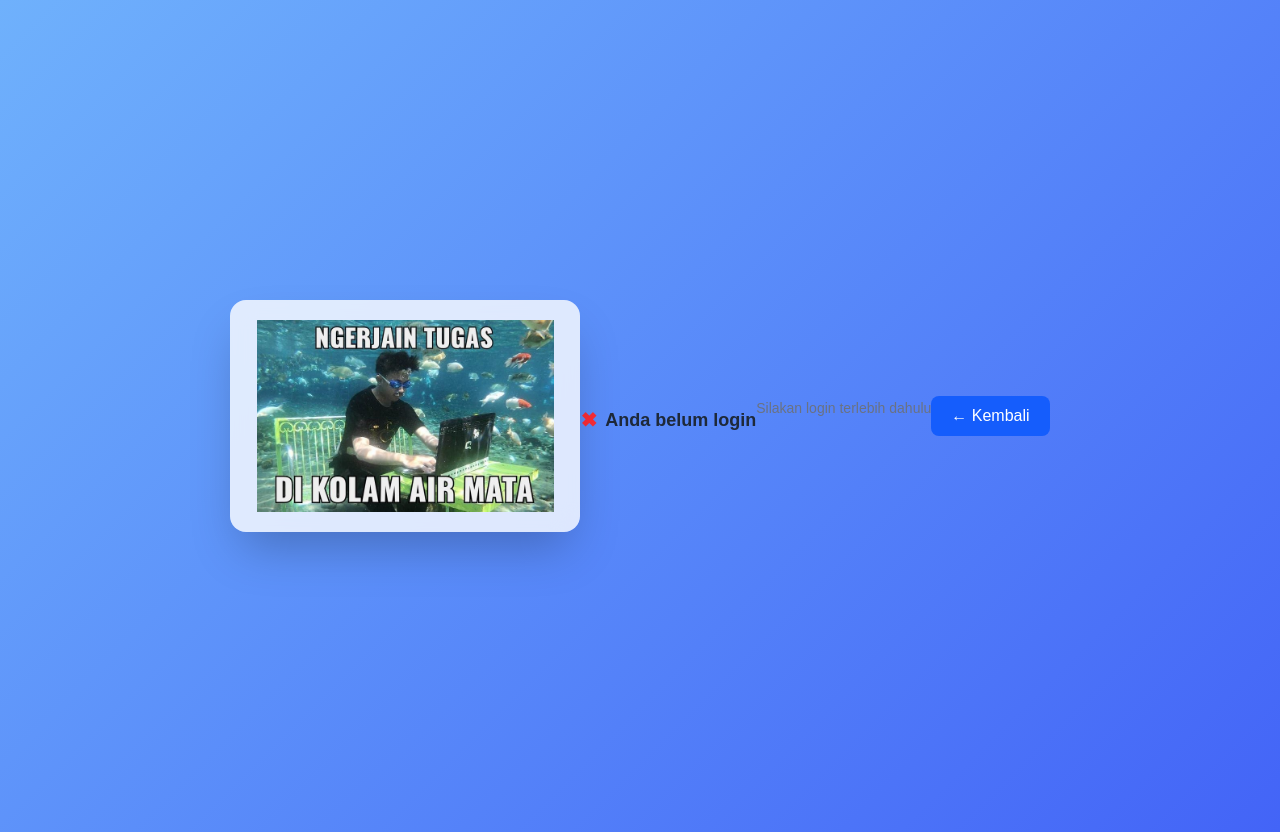
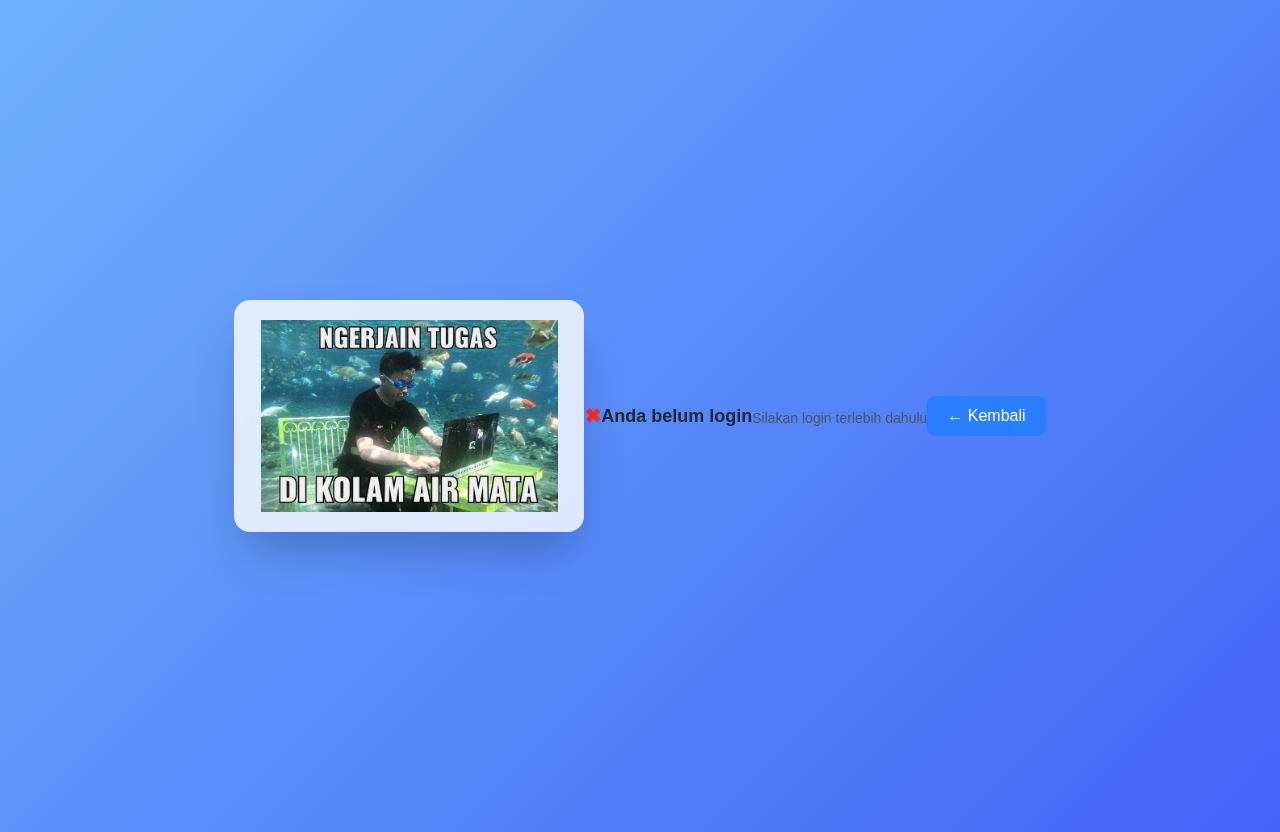
Before and after one commit to pratisthanatalie/UGD_05_A_2903, a Next.js app: page /auth/not-authorized in a window 1280 px wide. Built offline with nearby package versions, Linux system fonts and the light colour scheme.

Commit message:
kelarekkkkkkk

```diff
--- a/src/app/auth/not-authorized/page.tsx
+++ b/src/app/auth/not-authorized/page.tsx
@@ -18,13 +18,13 @@ export default function NotAuthorized() {
 </div>
 
   {/* TITLE */}
-  <h2 className="text-lg font-bold text-gray-800 flex items-center justify-center gap-2 mb-1 mt-3">
+  <h2 className="text-lg font-semibold text-gray-800 flex">
     <span className="text-red-500 text-xl">✖</span>
     Anda belum login
   </h2>
 
   {/* SUBTEXT */}
-  <p className="text-sm text-gray-500 mb-4">
+  <p className="text-sm text-gray-600 mt-1">
     Silakan login terlebih dahulu
   </p>
 
@@ -32,7 +32,7 @@ export default function NotAuthorized() {
   <button
     onClick={() => router.push('/auth/login')}
     type="button"
-    className="bg-blue-600 text-white px-5 py-2 rounded-lg flex items-center justify-center gap-2 mx-auto hover:bg-blue-700 transition"
+    className="bg-blue-500 text-white px-5 py-2 rounded-lg flex items-center justify-center gap-2 mx-auto hover:bg-blue-700 transition"
   >
     ← Kembali
   </button>
```
